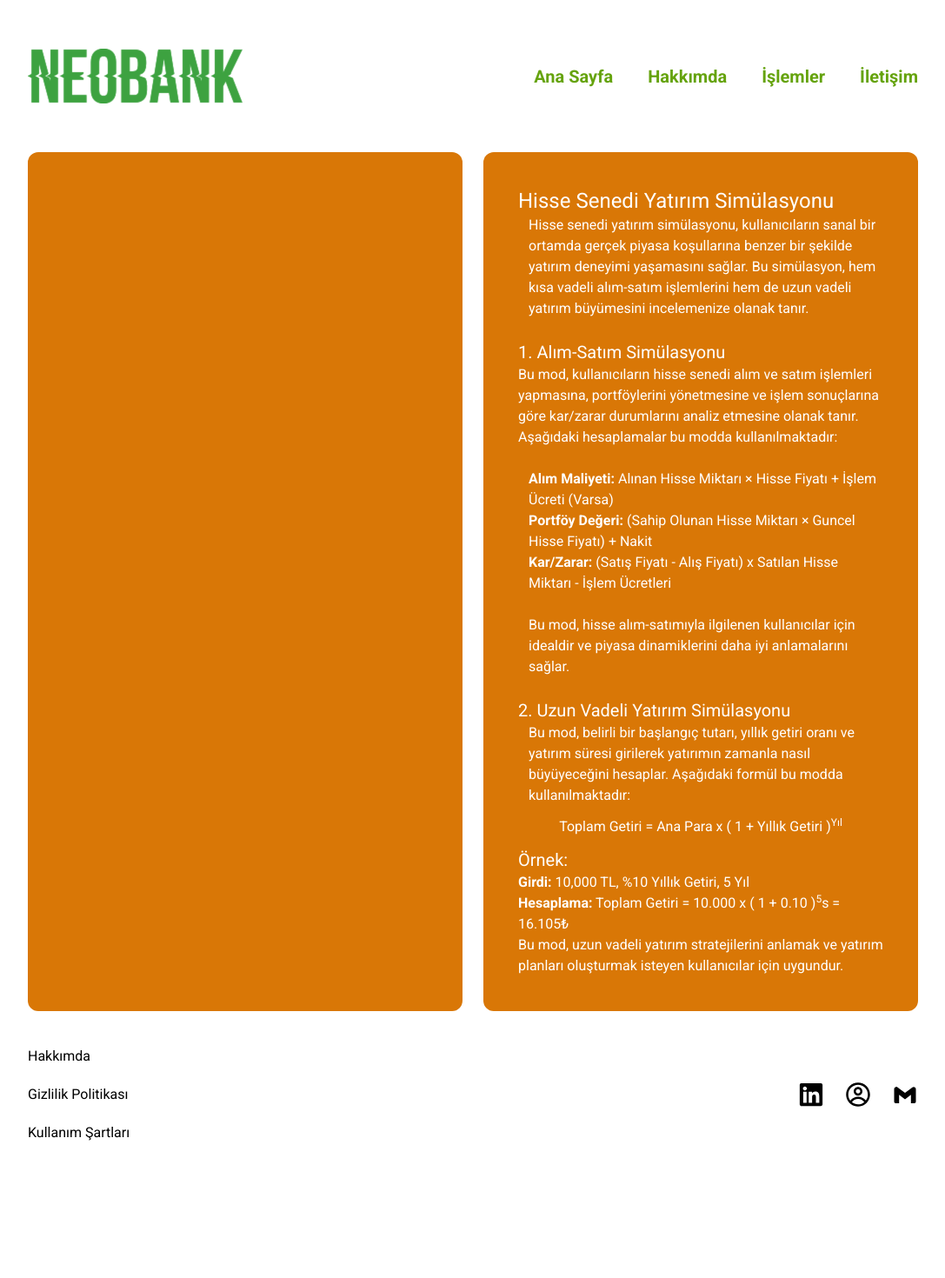
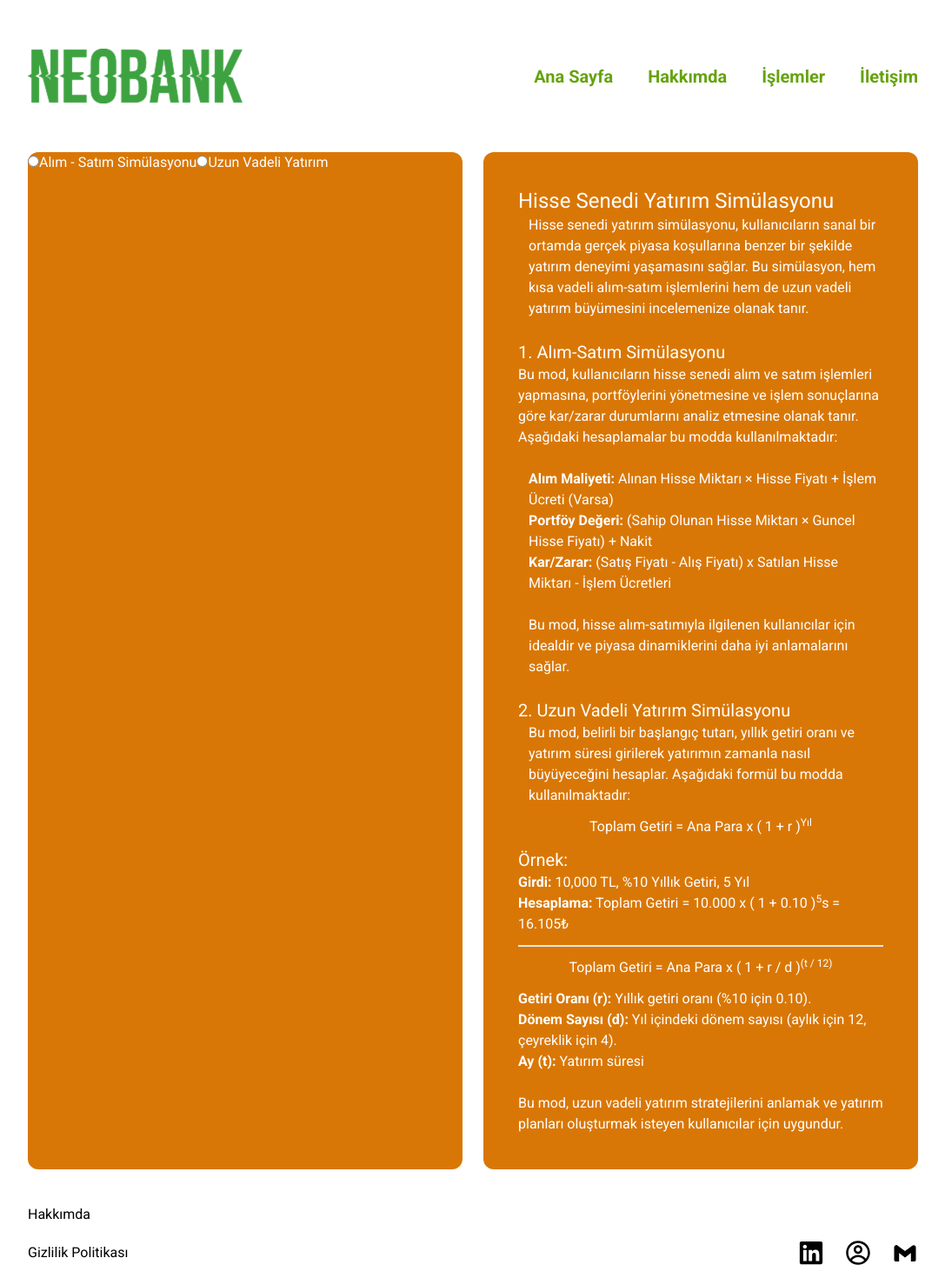
Before and after one commit to furkanguvenme/NeoBank, a React (Vite) app in the folder neobank/: page /share in a window 1280 px wide. Shown: the top 1470 px of the page at 87% size, without its empty margins (96-1183 px from the left). Before the commit the page ends 1355 px from the top, so only its background shows below. Built offline with nearby package versions, Linux system fonts and the light colour scheme.

Commit message:
Al-Sat Functions Complated

```diff
--- a/neobank/src/Components/Share.tsx
+++ b/neobank/src/Components/Share.tsx
@@ -1,7 +1,21 @@
-import { useNavigate } from "react-router"
-import { Footer } from "../Layers/Footer"
-import { Header } from "../Layers/Header"
+import { useNavigate } from "react-router";
+import { Footer } from "../Layers/Footer";
+import { Header } from "../Layers/Header";
+import { useForm } from "react-hook-form";
+import { useState } from "react";
 
+type Inputs = {
+    piece:number;
+    price:number;
+    process:number;
+    own:number;
+    sales:number;
+    buying:number;
+    money:number;
+    rate:number;
+    period:number;
+    time:number;
+}
 
 export const Share = () => {
 
@@ -11,13 +25,131 @@ export const Share = () => {
         navigate(url)
     }
 
+    const [type, setType] = useState<string | null>();
+
+    const [step, setStep] = useState<string | null>();
+
+    const {
+        register,
+        handleSubmit,
+        reset,
+        formState: { errors },
+    } = useForm<Inputs>();
+
+    const handleChange = (event: React.ChangeEvent<HTMLInputElement>):void => {
+        setType(event.target.value);
+    }
+
+    const changeHandler = (event:React.ChangeEvent<HTMLInputElement>):void => {
+        setStep(event.target.value);
+        reset();
+    }
+
+    const hesapla = (data:Inputs):void => {
+
+    }
+
+    const sifirla = ():void => {
+        reset();
+    }
+
+    console.log(type);
+
   return (
     <>
         <div className="w-full flex flex-col items-center">
             <Header onClick={onClick}/>
             <div className="w-4/5 h-3/5 grid lg:grid-cols-2 grid-cols-1 gap-6">
-                <div className="share-content"></div>
-                <div className="share-content p-10">
+                <div className="share-content">
+                    <form className={type == null ? "" : "hidden"}>
+                        <label htmlFor="alsat">
+                            <input id="alsat" type="radio" name="type" value="alsat" checked={type === "alsat"} onChange={handleChange}/>
+                            <span>Alım - Satım Simülasyonu</span>
+                        </label>
+                        <label htmlFor="uzun">
+                            <input id="uzun" type="radio" name="type" value="uzun" checked={type === "uzun"} onChange={handleChange}/>
+                            <span>Uzun Vadeli Yatırım</span>
+                        </label>
+                    </form>
+                    <form onSubmit={handleSubmit(hesapla)}>
+                        <div>
+                            <div className={type == null ? "hidden" : type == "alsat" ? "block" : "hidden"}>
+                                <label htmlFor="maliyet">
+                                    <input id="maliyet" type="radio" name="step" value="maliyet" checked={step === "maliyet"} onChange={changeHandler}/>
+                                    <span>Alım Maliyeti Hesaplama</span>
+                                </label>
+                                <label htmlFor="deger">
+                                    <input id="deger" type="radio" name="step" value="deger" checked={step === "deger"} onChange={changeHandler}/>
+                                    <span>Portföy Değeri Hesaplama</span>
+                                </label>
+                                <label htmlFor="kar">
+                                    <input id="kar" type="radio" name="step" value="kar" checked={step === "kar"} onChange={changeHandler}/>
+                                    <span>Kar/Zarar Hesaplaması</span>
+                                </label>
+                            </div>
+                            <div className={step == null ? "hidden" : step == "maliyet" ? "block" : "hidden"}>
+                                <label htmlFor="piece">
+                                    <span></span>
+                                    <input id="piece" type="number" {...register("piece", {required:"Bu alan gereklidir!"})}/>
+                                    {errors.piece && <span>{errors.piece.message}</span>}
+                                </label>
+                                <label htmlFor="price">
+                                    <span></span>
+                                    <input id="" type="number" {...register("price",{required:"Bu alan gereklidir!"})}/>
+                                    {errors.price && <span>{errors.price.message}</span>}
+                                </label>
+                                <label htmlFor="process">
+                                    <span></span>
+                                    <input id="process" type="number" {...register("process",{required:"Bu alan gereklidir!"})}/>
+                                    {errors.process && <span>{errors.process.message}</span>}
+                                </label>
+                            </div>
+                            <div className={step == null ? "hidden" : step == "deger" ? "block" : "hidden"}>
+                                <label htmlFor="piece">
+                                    <span></span>
+                                    <input id="piece" type="number" {...register("piece", {required:"Bu alan gereklidir!"})}/>
+                                    {errors.piece && <span>{errors.piece.message}</span>}
+                                </label>
+                                <label htmlFor="price">
+                                    <span></span>
+                                    <input id="price" type="number" {...register("price",{required:"Bu alan gereklidir!"})}/>
+                                    {errors.price && <span>{errors.price.message}</span>}
+                                </label>
+                                <label htmlFor="own">
+                                    <span></span>
+                                    <input id="own" type="number" {...register("own",{required:"Bu alan gereklidir!"})}/>
+                                    {errors.own && <span>{errors.own.message}</span>}
+                                </label>
+                            </div>
+                            <div className={step == null ? "hidden" : step == "kar" ? "block" : "hidden"}>
+                                <label htmlFor="sales">
+                                    <span></span>
+                                    <input id="sales" type="number" {...register("sales", {required:"Bu alan gereklidir!"})}/>
+                                    {errors.sales && <span>{errors.sales.message}</span>}
+                                </label>
+                                <label htmlFor="buying">
+                                    <span></span>
+                                    <input id="buying" type="number" {...register("buying",{required:"Bu alan gereklidir!"})}/>
+                                    {errors.buying && <span>{errors.buying.message}</span>}
+                                </label>
+                                <label htmlFor="piece">
+                                    <span></span>
+                                    <input id="piece" type="number" {...register("piece",{required:"Bu alan gereklidir!"})}/>
+                                    {errors.piece && <span>{errors.piece.message}</span>}
+                                </label>
+                                <label htmlFor="process">
+                                    <span></span>
+                                    <input id="process" type="number" {...register("process",{required:"Bu alan gereklidir!"})}/>
+                                    {errors.process && <span>{errors.process.message}</span>}
+                                </label>
+                            </div>
+                        </div>
+                        <div>
+
+                        </div>
+                    </form>
+                </div>
+                <div className="share-content lg:p-10 p-6">
                     <h2 className="text-2xl">Hisse Senedi Yatırım Simülasyonu</h2>
                     <p className="pl-3">Hisse senedi yatırım simülasyonu, kullanıcıların sanal bir ortamda gerçek piyasa koşullarına benzer bir şekilde yatırım deneyimi yaşamasını sağlar. Bu simülasyon, hem kısa vadeli alım-satım işlemlerini hem de uzun vadeli yatırım büyümesini incelemenize olanak tanır.</p><br/>
                     <h3 className="text-xl">1. Alım-Satım Simülasyonu</h3>
@@ -32,13 +164,22 @@ export const Share = () => {
                     <h3 className="text-xl">2. Uzun Vadeli Yatırım Simülasyonu</h3>
                     <p className="pl-3">Bu mod, belirli bir başlangıç tutarı, yıllık getiri oranı ve yatırım süresi girilerek yatırımın zamanla nasıl büyüyeceğini hesaplar. Aşağıdaki formül bu modda kullanılmaktadır:</p>
                     <div className="w-full flex justify-center py-3">
-                        <p>Toplam Getiri = Ana Para x ( 1 + Yıllık Getiri )<sup>Yıl</sup></p>
+                        <p>Toplam Getiri = Ana Para x ( 1 + r )<sup>Yıl</sup></p>
                     </div>
                     <h4 className="text-xl">Örnek:</h4>
                     <ul>
                         <li><strong>Girdi:</strong> 10,000 TL, %10 Yıllık Getiri, 5 Yıl</li>
                         <li><strong>Hesaplama:</strong> Toplam Getiri = 10.000 x ( 1 + 0.10 )<sup>5</sup>s = 16.105₺</li>
                     </ul>
+                    <hr className="border-[1px] mt-3"/>
+                    <div className="w-full flex justify-center py-3">
+                        <p>Toplam Getiri = Ana Para x ( 1 + r / d )<sup>(t / 12)</sup></p>
+                    </div>
+                    <ul>
+                        <li><strong>Getiri Oranı (r):</strong> Yıllık getiri oranı (%10 için 0.10).</li>
+                        <li><strong>Dönem Sayısı (d):</strong> Yıl içindeki dönem sayısı (aylık için 12, çeyreklik için 4).</li>
+                        <li><strong>Ay (t):</strong> Yatırım süresi</li>
+                    </ul><br/>
                     <p>Bu mod, uzun vadeli yatırım stratejilerini anlamak ve yatırım planları oluşturmak isteyen kullanıcılar için uygundur.</p>
                 </div>
             </div>
```
